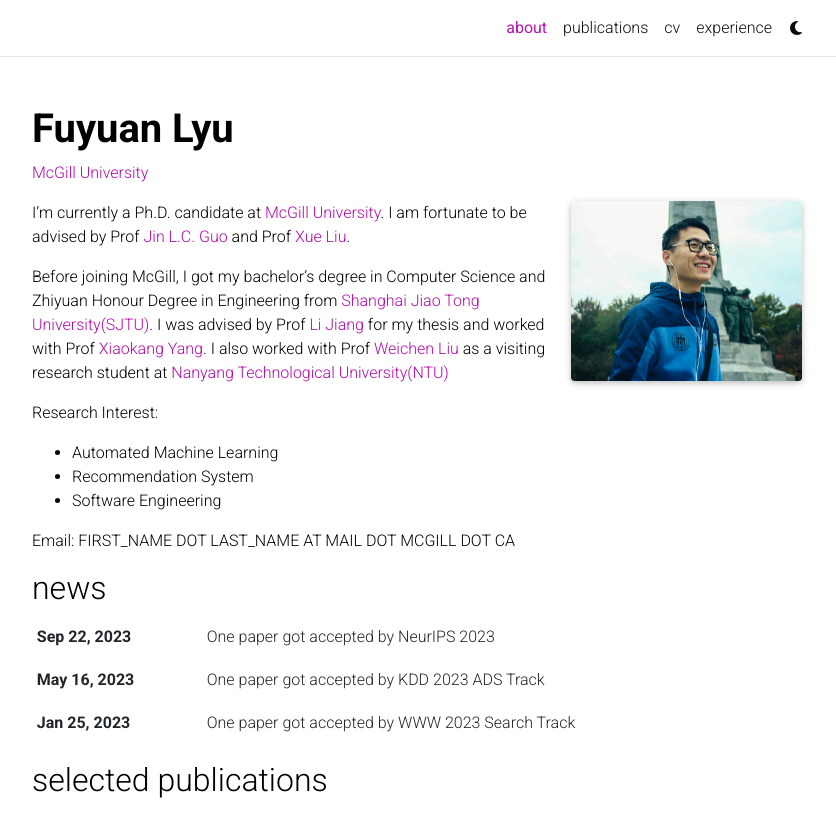
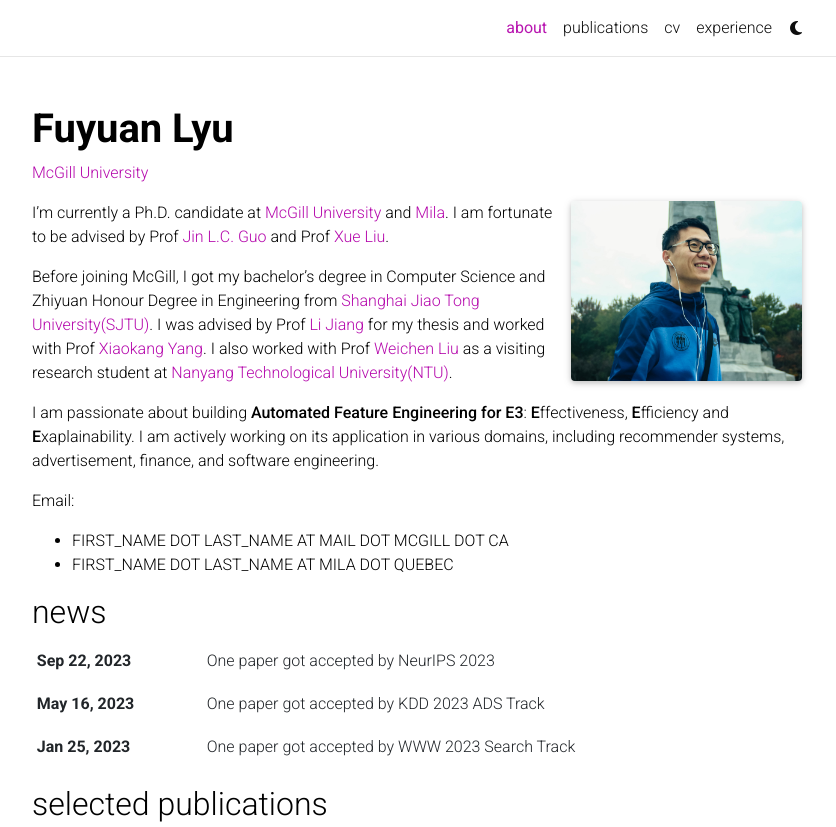
Before and after one commit to fuyuanlyu/fuyuanlyu.github.io, a Jekyll site: the page built from _pages/about.md, in a window 1280 px wide and 1141 px high, cut to the strip 0-827 px from the top of the window. Shown: the whole strip, without its empty margins (223-1059 px from the left). Built offline with Jekyll 4.4.1, drawn with Linux system fonts in a browser that asks for light colours; comment, search, counter and statistics services are not loaded; a style sheet for code colours, icons or effects is not loaded.

Commit message:
update research interest

```diff
--- a/_bibliography/papers.bib
+++ b/_bibliography/papers.bib
@@ -1,7 +1,7 @@
 ---
 ---
 #2024
-@inproceedings{key,
+@inproceedings{multifs,
   author          = {Liu, Dugang and Yang, Chaohua and Tang, Xing and Wang, Yejing and Lyu, Fuyuan and Luo, Weihong and He, Xiuqiang and Ming, Zhong and Zhao, Xiangyu},
   booktitle       = {WSDM},
   abbr            = {WSDM},
--- a/_pages/about.md
+++ b/_pages/about.md
@@ -15,14 +15,18 @@
 social: true  # includes social icons at the bottom of the page
 ---
 
-I'm currently a Ph.D. candidate at [McGill University](https://www.mcgill.ca/). I am fortunate to be advised by Prof [Jin L.C. Guo](https://www.cs.mcgill.ca/~jguo/) and Prof [Xue Liu](https://www.cs.mcgill.ca/~xueliu/).
+I'm currently a Ph.D. candidate at [McGill University](https://www.mcgill.ca/) and [Mila](https://mila.quebec/). I am fortunate to be advised by Prof [Jin L.C. Guo](https://www.cs.mcgill.ca/~jguo/) and Prof [Xue Liu](https://www.cs.mcgill.ca/~xueliu/).
 
-Before joining McGill, I got my bachelor's degree in Computer Science and Zhiyuan Honour Degree in Engineering from [Shanghai Jiao Tong University(SJTU)](https://www.sjtu.edu.cn/). I was advised by Prof [Li Jiang](http://www.cs.sjtu.edu.cn/~jiangli/) for my thesis and worked with Prof [Xiaokang Yang](https://scholar.google.ca/citations?user=yDEavdMAAAAJ). I also worked with Prof [Weichen Liu](https://www.ntu.edu.sg/home/liu/) as a visiting research student at [Nanyang Technological University(NTU)](https://www.ntu.edu.sg/)
+Before joining McGill, I got my bachelor's degree in Computer Science and Zhiyuan Honour Degree in Engineering from [Shanghai Jiao Tong University(SJTU)](https://www.sjtu.edu.cn/). I was advised by Prof [Li Jiang](http://www.cs.sjtu.edu.cn/~jiangli/) for my thesis and worked with Prof [Xiaokang Yang](https://scholar.google.ca/citations?user=yDEavdMAAAAJ). I also worked with Prof [Weichen Liu](https://www.ntu.edu.sg/home/liu/) as a visiting research student at [Nanyang Technological University(NTU)](https://www.ntu.edu.sg/).
 
 
-Research Interest:
+I am passionate about building **Automated Feature Engineering for E3**: **E**ffectiveness, **E**fficiency and **E**xaplainability. I am actively working on its application in various domains, including recommender systems, advertisement, finance, and software engineering.
+
+<!-- Belows are some keyResearch Interest:
 - Automated Machine Learning
 - Recommendation System
-- Software Engineering
+- Software Engineering -->
 
-Email: FIRST_NAME DOT LAST_NAME AT MAIL DOT MCGILL DOT CA
+Email:
+- FIRST_NAME DOT LAST_NAME AT MAIL DOT MCGILL DOT CA
+- FIRST_NAME DOT LAST_NAME AT MILA DOT QUEBEC
```
Also changed, not shown: _pages/teaching.md (+1 -0 lines).
